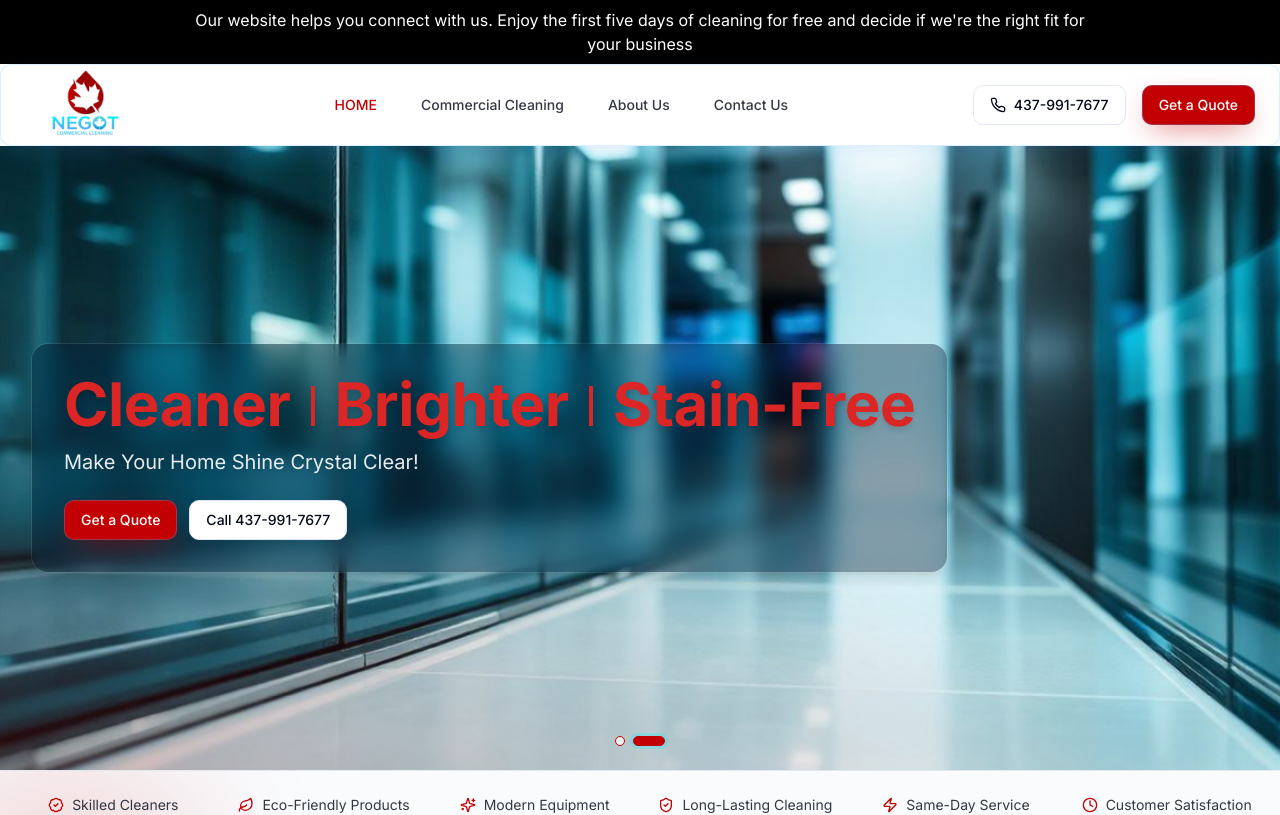
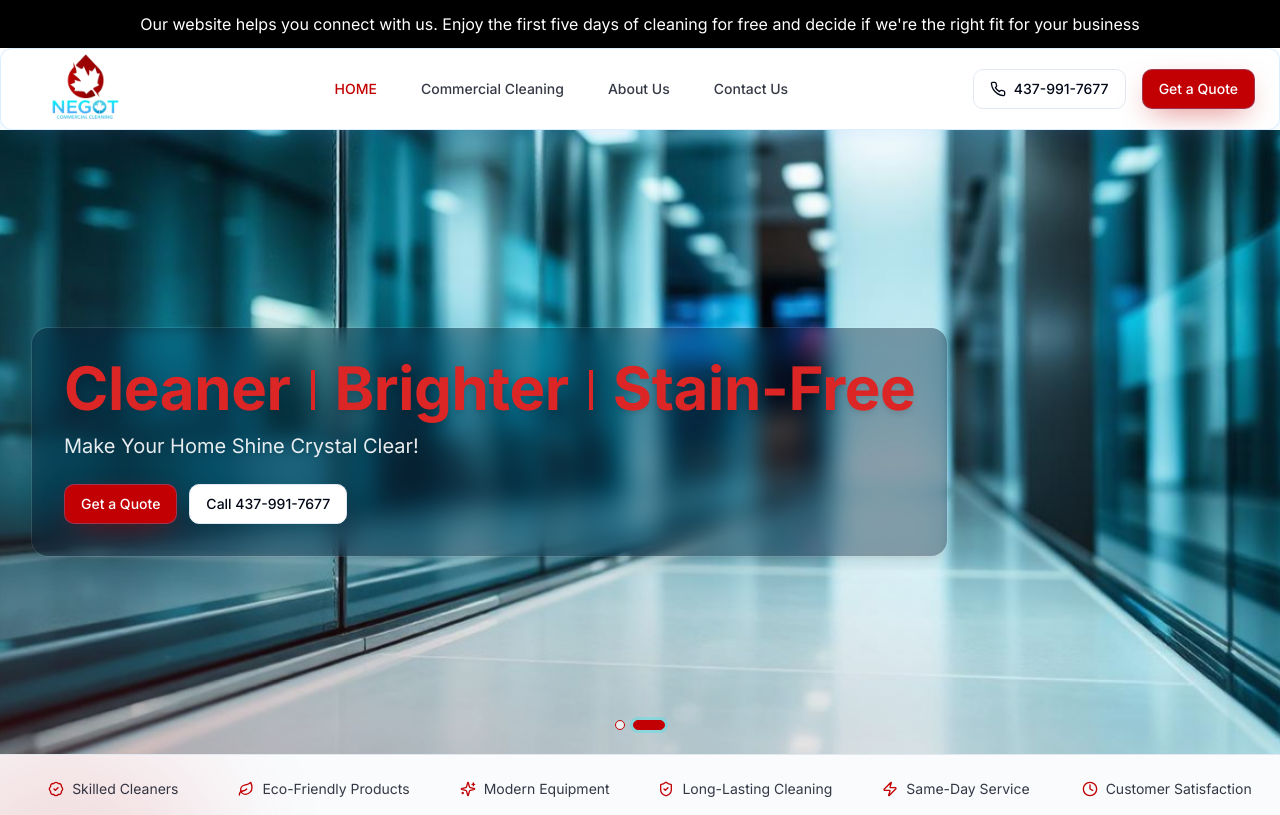
Before and after one commit to laithhasan/maple-mop-shine, a React (Vite) app: page / in a window 1280 px wide. Shown: the top 815 px of the page. Built offline with nearby package versions, Linux system fonts and the light colour scheme.

Commit message:
Fix promo banner visibility
The promo banner is not visible on the page. This commit aims to fix the visibility issue.

```diff
--- a/src/App.tsx
+++ b/src/App.tsx
@@ -26,6 +26,7 @@ const App = () => (
       <BrowserRouter>
         <ScrollToTop />
         <PromoBanner />
+        <div aria-hidden className="h-10 md:h-11 lg:h-12" />
         <Navbar />
         <Routes>
           <Route path="/" element={<Index />} />
--- a/src/components/common/PromoBanner.tsx
+++ b/src/components/common/PromoBanner.tsx
@@ -1,9 +1,11 @@
 export default function PromoBanner() {
   return (
-    <div className="bg-black text-white py-2 px-4 text-center">
-      <p className="text-sm md:text-base max-w-4xl mx-auto">
-        Our website helps you connect with us. Enjoy the first five days of cleaning for free and decide if we're the right fit for your business
-      </p>
+    <div className="fixed inset-x-0 top-0 z-[60] bg-black text-white">
+      <div className="mx-auto max-w-7xl px-4 sm:px-6">
+        <p className="h-10 md:h-11 lg:h-12 flex items-center justify-center text-xs sm:text-sm md:text-sm lg:text-base whitespace-nowrap overflow-hidden text-ellipsis">
+          Our website helps you connect with us. Enjoy the first five days of cleaning for free and decide if we're the right fit for your business
+        </p>
+      </div>
     </div>
   );
 }
```
